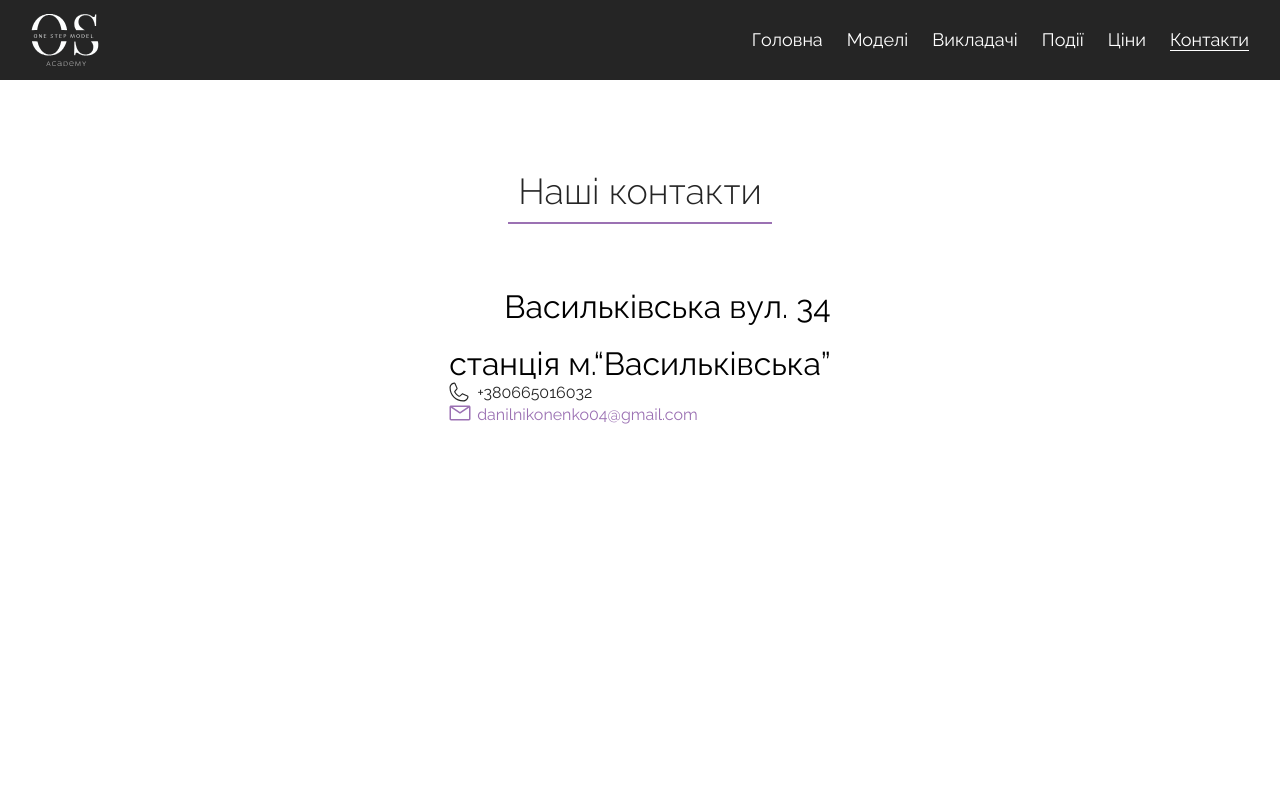
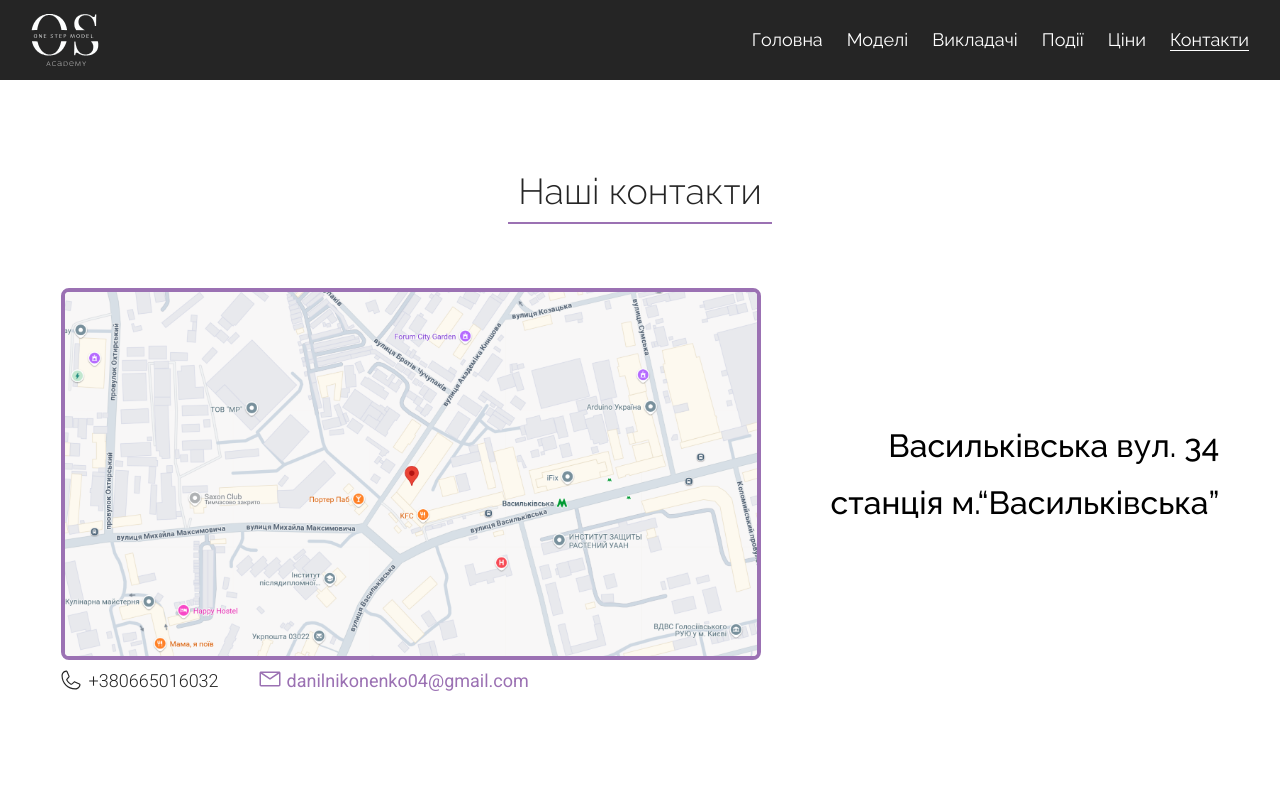
Before and after one commit to Slayer0fTime/os-models, a Next.js app: page /contacts in a window 1280 px wide. Shown: the top 800 px of the page. Built offline with nearby package versions, Linux system fonts and the light colour scheme.

Commit message:
feat: improve contacts page layout

```diff
--- a/app/contacts/page.tsx
+++ b/app/contacts/page.tsx
@@ -1,27 +1,33 @@
-'use client';
-
 import styles from '@/app/ui/contacts/contacts.module.css';
-// import LocationMap from '@/app/ui/contacts/location-map';
-// import TestGoogleMap from '@/app/ui/contacts/test-google-map';
+import Image from 'next/image';
+import { roboto } from '@/app/ui/fonts';
+import { clsx } from 'clsx';
+import locationImage from '@/public/main/location.png';
 
 export default function Page() {
   return (
     <main className={styles['main']}>
-      <section className={styles['section container']}>
+      <section className={clsx(styles['section'], 'container')}>
         <h2 className={styles['section-title']}>Наші контакти</h2>
         <div className={styles['contacts-section-container']}>
           <div className={styles['location-container']}>
-            {/* <img className={styles['location-map']} src="" alt="map" /> */}
-            {/* <LocationMap /> */}
-
-            {/* <TestGoogleMap /> */}
+            <a
+              className={styles['location-map']}
+              target="_blank"
+              href="https://www.google.com/maps/place/Vasylkivska+St,+34,+Kyiv,+02000/@50.3935707,30.4825893,17z/data=!3m1!4b1!4m6!3m5!1s0x40d4c8daee2e02bd:0x309b0427b63c50c6!8m2!3d50.3935673!4d30.4851696!16s%2Fg%2F11c43wgmfb?entry=ttu&g_ep=EgoyMDI1MDUyNy4wIKXMDSoASAFQAw%3D%3D">
+              <Image
+                src={locationImage}
+                alt="Location"
+                style={{ width: '100%', height: '100%', objectFit: 'cover' }}
+              />
+            </a>
 
             <div className={styles['location-address']}>
               <p>Васильківська вул. 34</p>
               <p>станція м.“Васильківська”</p>
             </div>
           </div>
-          <div className={styles['contacts-info roboto-font']}>
+          <div className={clsx(styles['contacts-info'], roboto.className)}>
             <a href="tel:+380665016032" className={styles['contact-phone-number']}>
               <svg
                 width="20"
@@ -44,7 +50,6 @@ export default function Page() {
                 fill="none"
                 xmlns="http://www.w3.org/2000/svg">
                 <g>
-                  {/*clipPath="url(#clip0_1227_5231)" */}
                   <path
                     d="M20 3.5H2C1.60218 3.5 1.22064 3.65804 0.93934 3.93934C0.658035 4.22064 0.5 4.60218 0.5 5V17C0.5 17.3978 0.658035 17.7794 0.93934 18.0607C1.22064 18.342 1.60218 18.5 2 18.5H20C20.3978 18.5 20.7794 18.342 21.0607 18.0607C21.342 17.7794 21.5 17.3978 21.5 17V5C21.5 4.60218 21.342 4.22064 21.0607 3.93934C20.7794 3.65804 20.3978 3.5 20 3.5ZM18.35 5L11 10.085L3.65 5H18.35ZM2 17V5.6825L10.5725 11.615C10.698 11.7021 10.8472 11.7488 11 11.7488C11.1528 11.7488 11.302 11.7021 11.4275 11.615L20 5.6825V17H2Z"
                     fill="#9B71B3"
--- a/app/ui/contacts/contacts.module.css
+++ b/app/ui/contacts/contacts.module.css
@@ -28,11 +28,16 @@
 }
 
 .location-map {
-  object-fit: cover;
   width: 700px;
   height: 372px;
   border-radius: 8px;
   border: 4px solid var(--lavanda, #9b71b3);
+  overflow: hidden;
+  transition: transform 0.3s ease;
+}
+
+.location-map:hover {
+  transform: scale(1.01);
 }
 
 .location-address {
@@ -60,6 +65,7 @@
   align-items: center;
   gap: 8px;
   color: var(--dark-text, #252525);
+  font-weight: 300;
 }
 
 .contact-email {
@@ -74,35 +80,43 @@
   .main {
     padding: 60px 20px 40px;
   }
+
   .section-title {
     margin-bottom: 34px;
   }
+
   .location-container {
     flex-direction: column-reverse;
-      align-items: baseline;
+    align-items: flex-start;
     gap: 20px;
   }
+
   .location-address {
     align-items: baseline;
     text-align: left;
     font-size: 28px;
   }
 }
+
 @media (max-width: 768px) {
   .main {
     padding: 40px 20px;
   }
+
   .location-container {
     gap: 12px;
   }
+
   .location-address {
     gap: 8px;
     font-size: 22px;
   }
+
   .location-map {
     width: 100%;
     height: 294px;
   }
+
   .contacts-info {
     flex-direction: column;
     align-items: flex-start;
@@ -114,9 +128,11 @@
   .main {
     padding: 28px 20px 20px;
   }
+
   .section-title {
     font-size: 26px;
   }
+
   .location-container {
     gap: 10px;
   }
--- a/app/ui/fonts.ts
+++ b/app/ui/fonts.ts
@@ -1,11 +1,11 @@
 import { Raleway, Roboto } from 'next/font/google';
 
 export const raleway = Raleway({
-  weight: ['200', '300', '400'],
+  weight: ['200', '300', '400', '500'],
   subsets: ['latin'],
 });
 
 export const roboto = Roboto({
-  weight: ['100', '300'],
+  weight: ['100', '300', '400'],
   subsets: ['latin'],
 });
```
Lines whose indentation alone changed are shown as unchanged.
